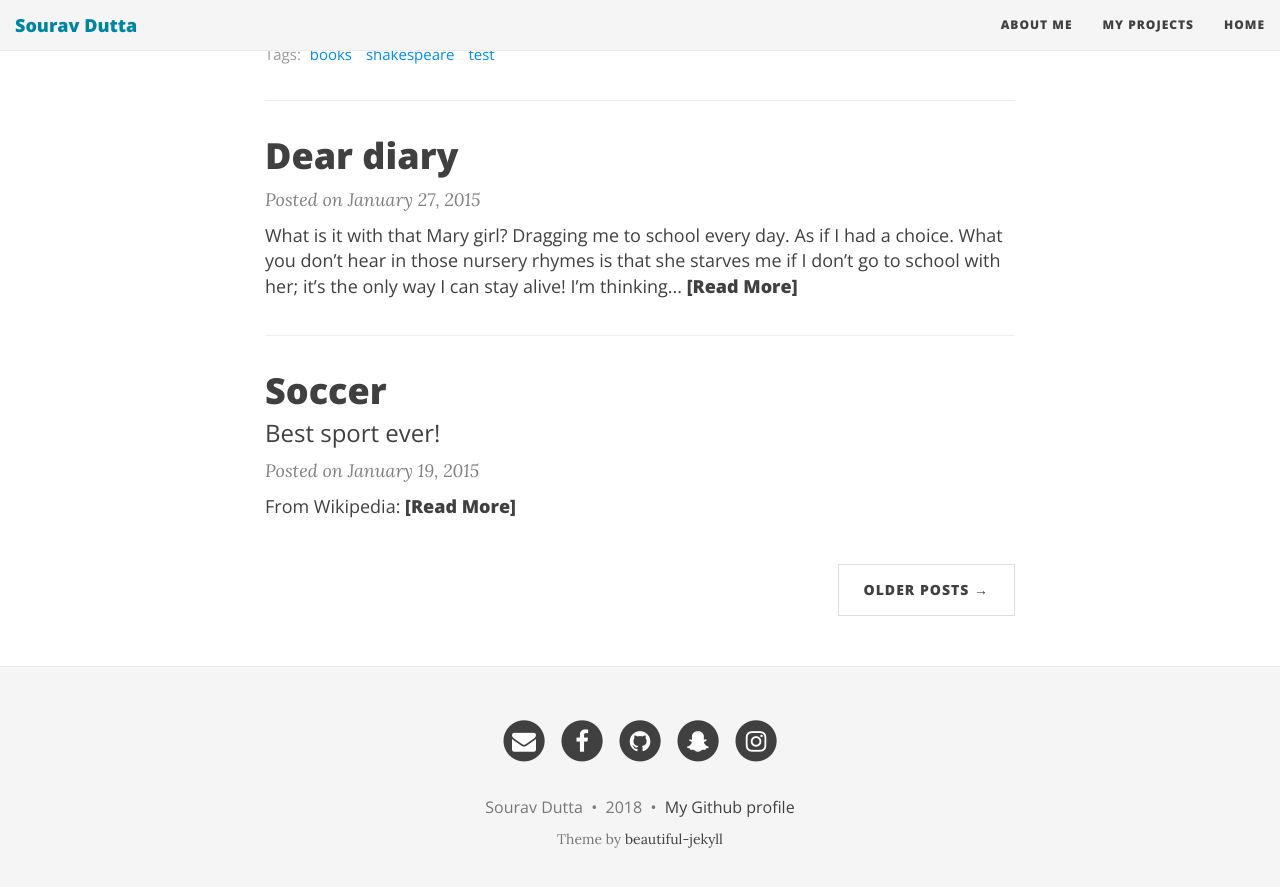
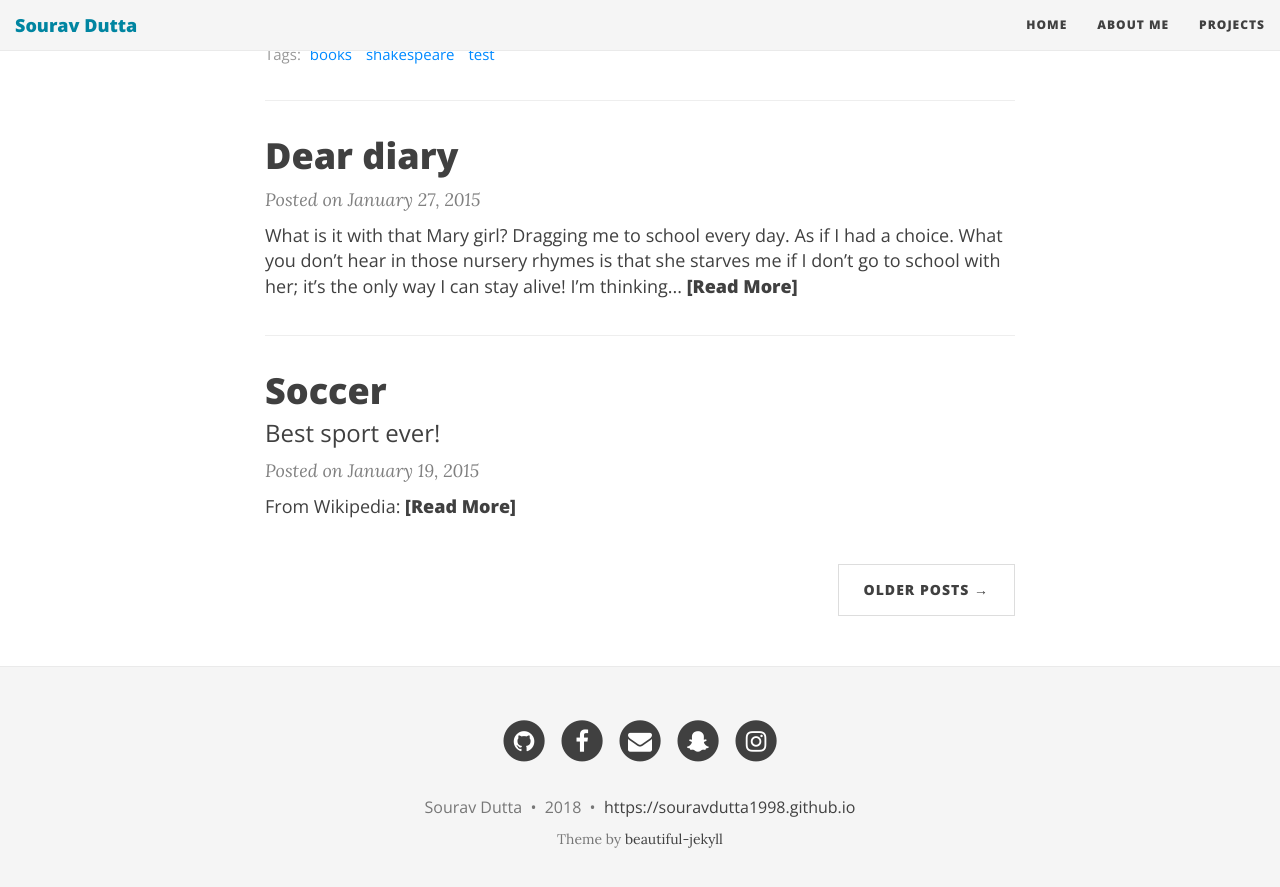
Before and after one commit to souravdutta1998/souravdutta1998.github.io, a Jekyll site: the page built from index.html, in a window 1280 px wide and 900 px high, scrolled down 1134 px. Shown: the top 887 px of the window. Built offline with Jekyll 4.4.1, drawn with Linux system fonts in a browser that asks for light colours; nearby versions of some CDN libraries; the list of posts is cut into pages by our own code.

Commit message:
Update _config.yml

```diff
--- a/_config.yml
+++ b/_config.yml
@@ -23,18 +23,19 @@ description: Profile!
 
 # List of links in the navigation bar
 navbar-links:
+  Home: "https://souravdutta1998.github.io"
   About Me: "aboutme"
-  My Projects: "projects"
+  Projects: "projects"
  # Resources:
   #  - Beautiful Jekyll: "http://deanattali.com/beautiful-jekyll/"
   #  - Learn markdown: "http://www.markdowntutorial.com/"
   #  - GitHub Pages: "https://pages.github.com/"
-  Home: "https://souravdutta1998.github.io"
+
 
 # Image to show in the navigation bar - image must be a square (width = height)
 # Remove this parameter if you don't want an image in the navbar
-avatar: "/img/avatar-icon.png"
-#avatar: "/img/mypic.jpg"
+#avatar: "/img/avatar-icon.png"
+avatar: "/img/mypic.jpg"
 
 # If you want to have an image logo in the top-left corner instead of the title text,
 # then specify the following parameter
@@ -74,17 +75,17 @@ author:
 # If you want to add a new link that isn't here, you'll need to also edit the file _data/SocialNetworks.yml
 social-network-links:
  # rss: true
+  github: souravdutta1998
+  facebook: sourav.dutta.8
   email: "souravdutta1998@gmail.com"
-  facebook: sourav.dutta.8
-  github: souravdutta1998
+  snapchat: sourav_dutta
+  instagram: sourav.sd
 #  twitter: sourav
 #  reddit: yourname
 #  google-plus: +DeanAttali
 #  linkedin: daattali
 #  xing: yourname
 #  stackoverflow: "3943160/daattali"
-  snapchat: sourav_dutta
-  instagram: sourav.sd
 #  youtube: user/deanat78
 #  spotify: yourname
 #  telephone: +14159998888
@@ -101,7 +102,7 @@ share-links-active:
 
 # How to display the link to the website in the footer
 # Remove this if you don't want a link in the footer
-url-pretty: "My Github profile"  # eg. "deanattali.com/beautiful-jekyll"
+url-pretty: "https://souravdutta1998.github.io"  # eg. "deanattali.com/beautiful-jekyll"
 
 # --- Web Statistics Section --- #
 
```
